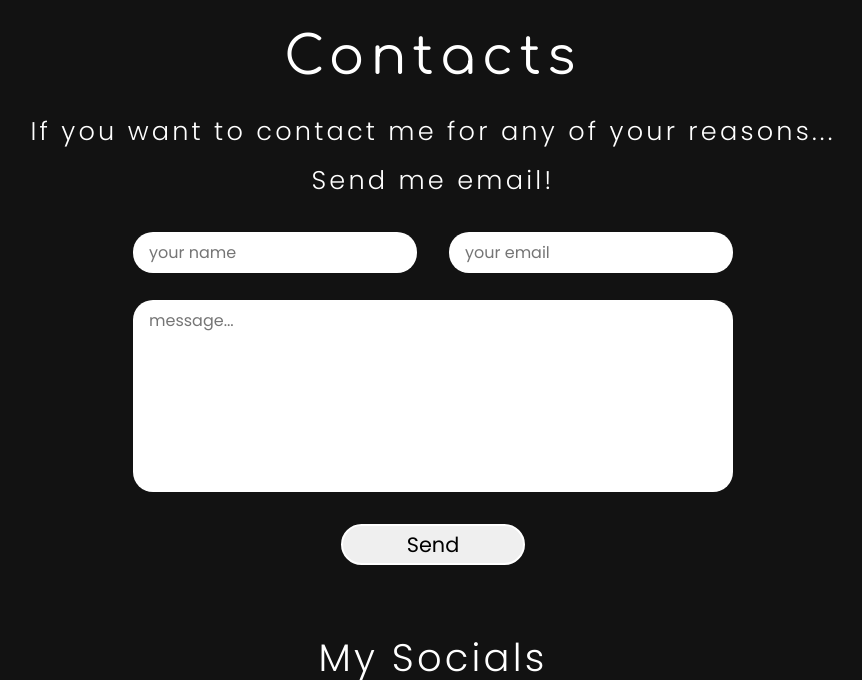
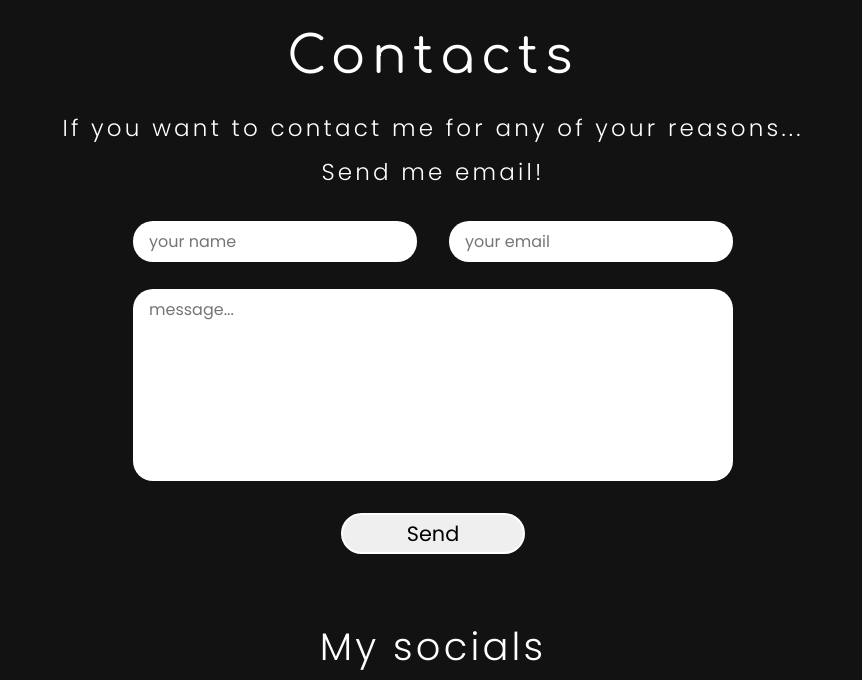
Before and after one commit to andy-devs/andy-devs.github.io, a plain HTML site: page index.html in a window 1280 px wide. Shown: the part 4470-5150 px from the top of the page, without its empty margins (207-1069 px from the left). Drawn offline with nearby package versions, Linux system fonts and the light colour scheme.

Commit message:
finished lang

```diff
--- a/app.js
+++ b/app.js
@@ -283,6 +283,91 @@ var lang_en = {
 				</div>
 			</div>
 	`,
+	projects: 'Projects',
+	contacts: `
+	<h2 class="contacts__head">Contacts</h2>
+			<p class="contacts__text">
+				If you want to contact me for any of your reasons...
+			</p>
+			<p class="contacts__text">Send me email!</p>
+
+			<form
+				action="https://formsubmit.co/markushin.andrew@gmail.com"
+				method="POST"
+				class="contacts__form"
+			>
+				<div class="contacts__form-first">
+					<input
+						class="contacts__form-input"
+						type="text"
+						id="name"
+						name="name"
+						placeholder="your name"
+						required
+					/>
+					<input
+						class="contacts__form-input"
+						type="email"
+						id="email"
+						name="email"
+						placeholder="your email"
+						required
+					/>
+				</div>
+				<textarea
+					class="contacts__form-textarea"
+					name="message"
+					id="message"
+					placeholder="message..."
+					required
+				></textarea>
+				<input type="text" name="_honey" style="display: none" />
+				<input type="hidden" name="_captcha" value="false" />
+				<input
+					type="hidden"
+					name="_next"
+					value="https://andy-devs.github.io/"
+				/>
+				<button
+					type="submit"
+					id="submit"
+
+					class="contacts__form-button"
+				>
+					Send
+				</button>
+			</form>
+			<p class="contacts__text contacts__text-bigger">My socials</p>
+			<div class="contacts__social">
+				<a
+					href="https://github.com/andy-devs"
+					class="contacts__social-item"
+				>
+					<i class="fab fa-github contacts__social-image"></i>
+					<p class="contacts__social-text">andy-devs</p>
+				</a>
+				<a
+					href="https://vk.com/mark.andrey"
+					class="contacts__social-item"
+				>
+					<i class="fab fa-vk contacts__social-image"></i>
+					<p class="contacts__social-text">mark.andrey</p>
+				</a>
+				<a
+					href="https://www.instagram.com/markusshinn/"
+					class="contacts__social-item"
+				>
+					<i class="fab fa-instagram contacts__social-image"></i>
+					<p class="contacts__social-text">markusshinn/andy-devs</p>
+				</a>
+				<a
+					href="https://www.facebook.com/profile.php?id=100071666065631"
+					class="contacts__social-item"
+				>
+					<i class="fab fa-facebook contacts__social-image"></i>
+					<p class="contacts__social-text">Andrey Markushin</p>
+				</a>
+			</div>`,
 };
 
 var lang_ru = {
@@ -333,7 +418,7 @@ var lang_ru = {
 			<span class="about__bio-text__focus">18</span> и я живу в
 
 			<span class="about__bio-text__focus"
-				>Омске, России</span
+				>России, город Омск</span
 			>.
 		</p>
 		<p class="about__bio-text__paragraph">
@@ -436,8 +521,8 @@ var lang_ru = {
 						(Я очень рекомендую его, если вы тоже хотите научится Веб разработке). Я продолжаю оттачивать свои навыки в этом языке
 						программирования читая книгу и решая алгоритмические задачки на CodeWars.
 					</p>
-					<p class="skills__block-text__paragraph">]
-						В ближайшем будущем Я хочу изучить React и его экосистему.
+					<p class="skills__block-text__paragraph">
+						В ближайшем будущем я хочу изучить React и его экосистему.
 						Но сейчас я повышаю свой уровень в нативном JS.
 						Я очень люблю на нём писать! Что ж, большую часть времени.
 					</p>
@@ -449,7 +534,7 @@ var lang_ru = {
 				</div>
 				<div class="skills__block-text">
 					<p class="skills__block-text__paragraph-lead">
-						Мой уровень навыков в английском - выше среднего (upper-intermidiate)
+						Мой уровень навыков в английском - выше среднего (upper-intermediate)
 					</p>
 					<ul class="skills__block-text__list">
 						<p class="skills__block-text__list-head">Я могу:</p>
@@ -467,11 +552,96 @@ var lang_ru = {
 						</li>
 					</ul>
 					<p class="skills__block-text__paragraph">
-						Этот сайт также имеет версию, написанную на английском! Можете на неё посмотреть
+						Этот сайт также имеет версию, написанную на английском! Можете на неё посмотреть.
 					</p>
 				</div>
 			</div>
 	`,
+	projects: 'Проекты',
+	contacts: `
+	<h2 class="contacts__head">Контакты</h2>
+			<p class="contacts__text">
+				Если вы хотите со мной связаться по любой из причин...
+			</p>
+			<p class="contacts__text">Отправьте сообщение!</p>
+
+			<form
+				action="https://formsubmit.co/markushin.andrew@gmail.com"
+				method="POST"
+				class="contacts__form"
+			>
+				<div class="contacts__form-first">
+					<input
+						class="contacts__form-input"
+						type="text"
+						id="name"
+						name="name"
+						placeholder="ваше имя"
+						required
+					/>
+					<input
+						class="contacts__form-input"
+						type="email"
+						id="email"
+						name="email"
+						placeholder="ваш email"
+						required
+					/>
+				</div>
+				<textarea
+					class="contacts__form-textarea"
+					name="message"
+					id="message"
+					placeholder="сообщение..."
+					required
+				></textarea>
+				<input type="text" name="_honey" style="display: none" />
+				<input type="hidden" name="_captcha" value="false" />
+				<input
+					type="hidden"
+					name="_next"
+					value="https://andy-devs.github.io/"
+				/>
+				<button
+					type="submit"
+					id="submit"
+
+					class="contacts__form-button"
+				>
+					Отправить
+				</button>
+			</form>
+			<p class="contacts__text contacts__text-bigger">Мои соц сети</p>
+			<div class="contacts__social">
+				<a
+					href="https://github.com/andy-devs"
+					class="contacts__social-item"
+				>
+					<i class="fab fa-github contacts__social-image"></i>
+					<p class="contacts__social-text">andy-devs</p>
+				</a>
+				<a
+					href="https://vk.com/mark.andrey"
+					class="contacts__social-item"
+				>
+					<i class="fab fa-vk contacts__social-image"></i>
+					<p class="contacts__social-text">mark.andrey</p>
+				</a>
+				<a
+					href="https://www.instagram.com/markusshinn/"
+					class="contacts__social-item"
+				>
+					<i class="fab fa-instagram contacts__social-image"></i>
+					<p class="contacts__social-text">markusshinn/andy-devs</p>
+				</a>
+				<a
+					href="https://www.facebook.com/profile.php?id=100071666065631"
+					class="contacts__social-item"
+				>
+					<i class="fab fa-facebook contacts__social-image"></i>
+					<p class="contacts__social-text">Andrey Markushin</p>
+				</a>
+			</div>`,
 };
 
 const langButton = document.querySelector('.header__nav-list__lang');
@@ -489,6 +659,10 @@ const aboutHeader = document.querySelector('.about__head');
 const aboutBioText = document.querySelector('.about__bio-text');
 const aboutStoryText = document.querySelector('.about__story-text');
 const skillsSection = document.querySelector('.skills');
+
+const projectsHead = document.querySelector('.projects__head');
+
+const contactsSection = document.querySelector('.contacts');
 
 var language = window.navigator.userLanguage || window.navigator.language;
 
@@ -508,6 +682,10 @@ if (language.match(/(ru)/gi)) {
 	aboutStoryText.innerHTML = lang_ru['about']['about-story'];
 
 	skillsSection.innerHTML = lang_ru['skills'];
+
+	projectsHead.textContent = lang_ru['projects'];
+
+	contactsSection.innerHTML = lang_ru['contacts'];
 } else if (language.match(/(en)/gi)) {
 	html.setAttribute('lang', 'en');
 	home.textContent = lang_en['header']['home'];
@@ -524,6 +702,10 @@ if (language.match(/(ru)/gi)) {
 	aboutStoryText.innerHTML = lang_en['about']['about-story'];
 
 	skillsSection.innerHTML = lang_en['skills'];
+
+	projectsHead.textContent = lang_en['projects'];
+
+	contactsSection.innerHTML = lang_en['contacts'];
 }
 
 function changeLang() {
@@ -545,6 +727,10 @@ function changeLang() {
 		aboutStoryText.innerHTML = lang_ru['about']['about-story'];
 
 		skillsSection.innerHTML = lang_ru['skills'];
+
+		projectsHead.textContent = lang_ru['projects'];
+
+		contactsSection.innerHTML = lang_ru['contacts'];
 	} else if (html.getAttribute('lang') == 'ru') {
 		html.setAttribute('lang', 'en');
 
@@ -563,5 +749,9 @@ function changeLang() {
 		aboutStoryText.innerHTML = lang_en['about']['about-story'];
 
 		skillsSection.innerHTML = lang_en['skills'];
+
+		projectsHead.textContent = lang_en['projects'];
+
+		contactsSection.innerHTML = lang_en['contacts'];
 	}
 }
--- a/index.html
+++ b/index.html
@@ -14,7 +14,7 @@
 		<link rel="preconnect" href="https://fonts.googleapis.com" />
 		<link rel="preconnect" href="https://fonts.gstatic.com" crossorigin />
 		<link
-			href="https://fonts.googleapis.com/css2?family=Comfortaa:wght@300;400;500&family=Poppins:wght@100;200;300;400;500&family=Roboto:wght@100;300;400;500&display=swap"
+			href="https://fonts.googleapis.com/css2?family=Comfortaa:wght@300;400;500&family=Fira+Sans:wght@100;200;400;500&family=Poppins:wght@100;200;300;400;500&display=swap"
 			rel="stylesheet"
 		/>
 		<link rel="stylesheet" href="./packages/BurgerSlide/dist/styles.css" />
@@ -733,12 +733,7 @@
 					name="_next"
 					value="https://andy-devs.github.io/"
 				/>
-				<button
-					type="submit"
-					id="submit"
-					name="submit"
-					class="contacts__form-button"
-				>
+				<button type="submit" id="submit" class="contacts__form-button">
 					Send
 				</button>
 			</form>
--- a/style.scss
+++ b/style.scss
@@ -26,7 +26,7 @@ body {
 	scroll-behavior: smooth;
 	text-rendering: optimizeSpeed;
 	font-size: 16px;
-	font-family: 'Poppins', 'Roboto', sans-serif;
+	font-family: 'Poppins', 'Fira Sans', sans-serif;
 }
 
 /* Remove list styles on ul, ol elements with a class attribute */
@@ -363,7 +363,7 @@ body::-webkit-scrollbar-thumb {
 }
 .skills__head {
 	text-align: center;
-	font-size: clamp(2.3rem, 4.1vw, 5rem);
+	font-size: clamp(2.3rem, 4.1vw, 4.7rem);
 	letter-spacing: 0.4rem;
 	font-weight: 400;
 	margin-bottom: clamp(0rem, 1vw, 1.5rem);
@@ -380,16 +380,16 @@ body::-webkit-scrollbar-thumb {
 	margin-bottom: 0.75rem;
 }
 .skills__block-head__item {
-	font-size: clamp(8rem, 12vw, 14rem);
+	font-size: clamp(8rem, 12vw, 12rem);
 }
 .skills__block-text__paragraph-lead {
 	text-align: center;
-	font-size: clamp(1.3rem, 2.3vw, 3.5rem);
+	font-size: clamp(1.3rem, 2.3vw, 3rem);
 	margin-bottom: 0.5rem;
 }
 .skills__block-text__paragraph {
 	text-indent: 30px;
-	font-size: clamp(1.05rem, 1.5vw, 1.6rem);
+	font-size: clamp(1.05rem, 1.5vw, 1.4rem);
 	font-weight: 200;
 	margin-bottom: 0.9rem;
 	text-align: justify;
@@ -421,7 +421,7 @@ body::-webkit-scrollbar-thumb {
 }
 .projects__head {
 	text-align: center;
-	font-size: clamp(2.3rem, 4.1vw, 5rem);
+	font-size: clamp(2.3rem, 4.1vw, 4.7rem);
 	letter-spacing: 0.4rem;
 	font-weight: 400;
 	margin-bottom: clamp(2.5rem, 3.2vw, 3.5rem);
@@ -504,7 +504,7 @@ body::-webkit-scrollbar-thumb {
 }
 .contacts__head {
 	text-align: center;
-	font-size: clamp(2.3rem, 4.1vw, 5rem);
+	font-size: clamp(2.3rem, 4vw, 4.3rem);
 	letter-spacing: 0.4rem;
 	font-weight: 400;
 	margin-bottom: clamp(1.5rem, 2vw, 2.2rem);
@@ -512,7 +512,7 @@ body::-webkit-scrollbar-thumb {
 }
 .contacts__text {
 	text-align: center;
-	font-size: clamp(1.3rem, 2vw, 3rem);
+	font-size: clamp(1.3rem, 1.8vw, 2.7rem);
 	letter-spacing: 0.2rem;
 	font-weight: 300;
 	margin-bottom: clamp(0.5rem, 0.8vw, 1rem);
```
Also changed, not shown: style.css, 1 other file.
